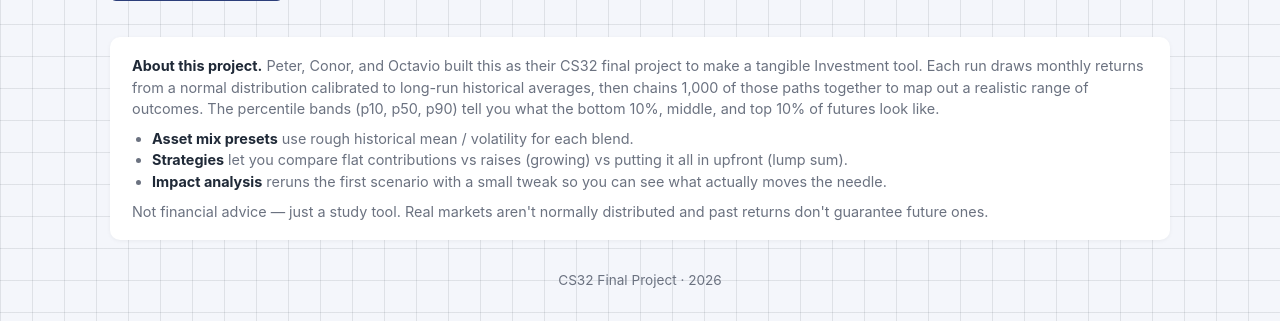
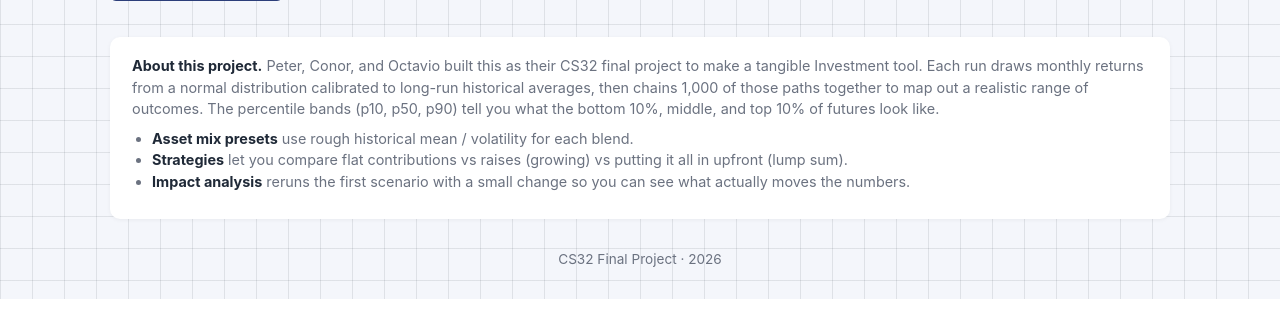
Before and after one commit to sanchezoctavio/Investment-Analyzer, a Flask app: page / in a window 1280 px wide. Shown: the part 840-1161 px from the top of the page. After the commit the page ends 1139 px from the top, so only its background shows below. Run offline with Flask 3, Linux system fonts and the light colour scheme.

Commit message:
Sun, May 3, 2026, 9:33 PM -04:00

```diff
--- a/templates/final_index.html
+++ b/templates/final_index.html
@@ -589,9 +589,7 @@
     <ul>
       <li><strong>Asset mix presets</strong> use rough historical mean / volatility for each blend.</li>
       <li><strong>Strategies</strong> let you compare flat contributions vs raises (growing) vs putting it all in upfront (lump sum).</li>
-      <li><strong>Impact analysis</strong> reruns the first scenario with a small tweak so you can see what actually moves the needle.</li>
-    </ul>
-    Not financial advice — just a study tool. Real markets aren't normally distributed and past returns don't guarantee future ones.
+      <li><strong>Impact analysis</strong> reruns the first scenario with a small change so you can see what actually moves the numbers.</li>
   </div>
 
   <footer>
```
